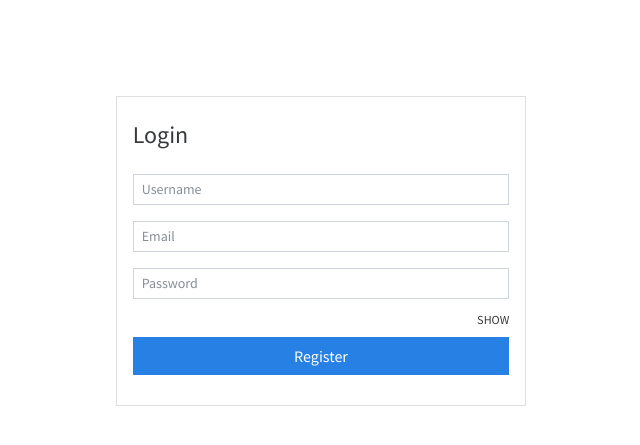
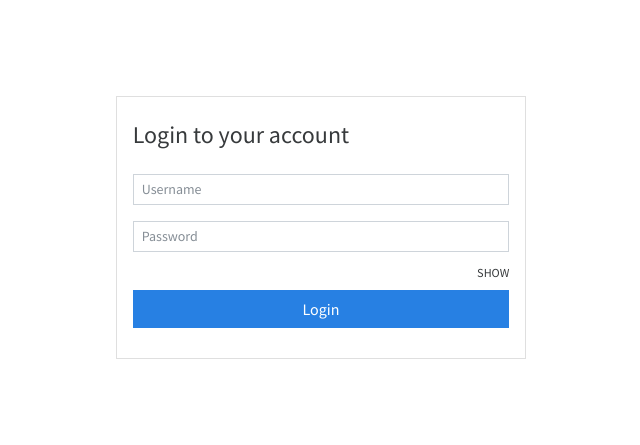
Before and after one commit to ajo01/SaveSavvy, a Django app: page /auth/login in a window 1280 px wide. Shown: the top 445 px of the page, without its empty margins (319-959 px from the left). Run offline with Django 3.2, Linux system fonts and the light colour scheme; some libraries are stand-ins or nearby versions.

Commit message:
login html

```diff
--- a/expensesmanager/auth/views.py
+++ b/expensesmanager/auth/views.py
@@ -99,37 +99,25 @@ def send_email(username, email, url):
 
 class VerificationView(View):
     def get(self, request, uid64, token):
-        id = force_text(urlsafe_base64_decode(uid64))
-        user = User.objects.get(pk=id)
 
-        if not token_generator.check_token(user, token):
-            return redirect('login'+'?message='+'User already activated')
-        if user.is_active:
+        try:
+            id = force_text(urlsafe_base64_decode(uid64))
+            user = User.objects.get(pk=id)
+
+            if not token_generator.check_token(user, token):
+                return redirect('login'+'?message='+'User already activated')
+            if user.is_active:
+                return redirect('login')
+            user.is_active = True
+            user.save()
+
+            messages.success(request, 'Account activated!')
+            print('account activated!')
             return redirect('login')
-        user.is_active = True
-        user.save()
-
-        messages.success(request, 'Account activated!')
-        print('account activated!')
+        except Exception as ex:
+            print('something went wrong....')
+            pass
         return redirect('login')
-        # try:
-        #     id = urlsafe_base64_decode(uid64).decode()
-        #     user = User.objects.get(pk=id)
-
-        #     if not token_generator.check_token(user, token):
-        #         return redirect('login'+'?message='+'User already activated')
-        #     if user.is_active:
-        #         return redirect('login')
-        #     user.is_active = True
-        #     user.save()
-
-        #     messages.success(request, 'Account activated!')
-        #     print('account activated!')
-        #     return redirect('login')
-        # except Exception as ex:
-        #     print('something went wrong....')
-        #     pass
-        # return redirect('login')
 
 
 class LoginView(View):
--- a/expensesmanager/templates/auth/login.html
+++ b/expensesmanager/templates/auth/login.html
@@ -5,10 +5,10 @@
     <div class="card" style="margin-top: 3rem">
       <div class="card-body">
         <div class="card-title py-2">
-          <h4>Login</h4>
+          <h4>Login to your account</h4>
         </div>
 
-        <form action="" method="post">
+        <form action="{% url 'login' %}" method="post">
           {% csrf_token %} {% include 'partials/_messages.html' %}
           <div class="form-group">
             <input
@@ -20,22 +20,7 @@
               value="{{fieldValues.username}}"
             />
           </div>
-          <div class="invalid-feedback" style="display: none"></div>
-          <p class="text-sm text-success usernameSuccessOutput"></p>
-          <div class="form-group">
-            <input
-              type="email"
-              name="email"
-              placeholder="Email"
-              id="emailField"
-              class="form-control form-control-sm mb-3"
-              value="{{fieldValues.email}}"
-            />
-          </div>
-          <div
-            class="email-feedback invalid-feedback"
-            style="display: none"
-          ></div>
+
           <div class="form-group">
             <input
               type="password"
@@ -48,7 +33,7 @@
           </div>
           <input
             type="submit"
-            value="Register"
+            value="Login"
             class="btn btn-primary w-100 submit-btn"
           />
         </form>
--- a/expensesmanager/templates/auth/register.html
+++ b/expensesmanager/templates/auth/register.html
@@ -8,7 +8,7 @@
           <h4>Register for a free acount</h4>
         </div>
 
-        <form action="" method="post">
+        <form action="{% url 'register' %}" method="post">
           {% csrf_token %} {% include 'partials/_messages.html' %}
           <div class="form-group">
             <input
```
